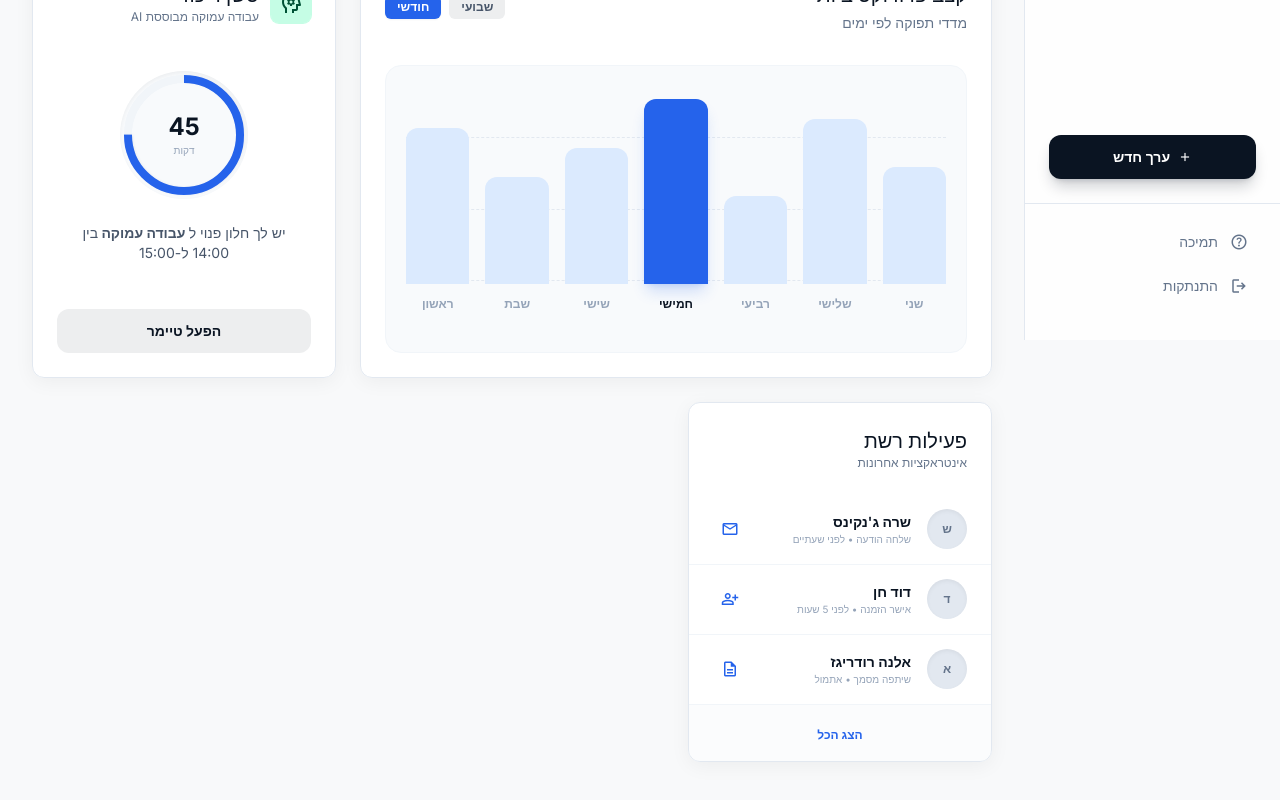
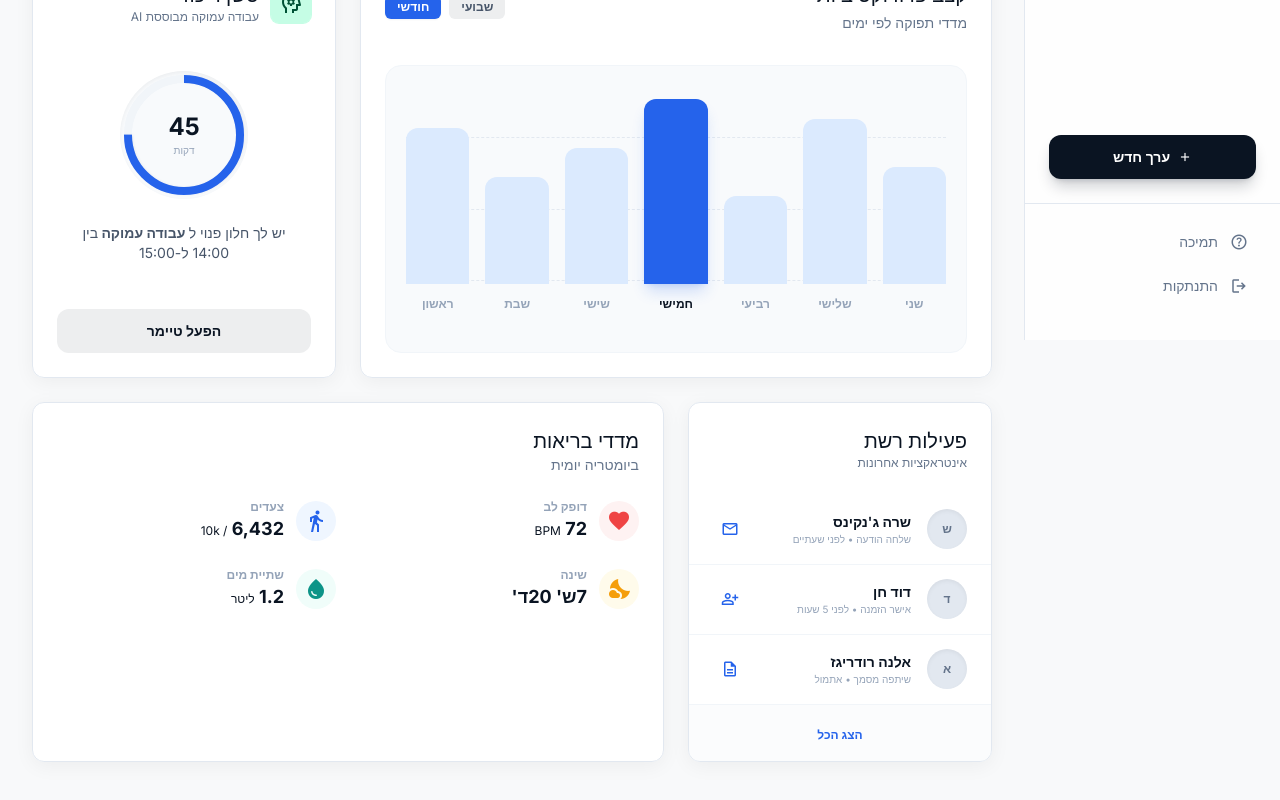
Before and after one commit to YotamA1995/my-life-dashboard, a React (Vite) app: page / in a window 1280 px wide. Shown: the part 460-1260 px from the top of the page. Built offline with nearby package versions, Linux system fonts and the light colour scheme.

Commit message:
Add WellnessCard component to DashboardPage for enhanced user well-being insights

```diff
--- /dev/null
+++ b/src/components/WellnessCard.tsx
@@ -0,0 +1,68 @@
+
+
+const stats = [
+  {
+    label: "דופק לב",
+    value: "72",
+    unit: "BPM",
+    icon: "favorite",
+    color: "text-red-500",
+    bg: "bg-red-50",
+  },
+  {
+    label: "צעדים",
+    value: "6,432",
+    unit: "/ 10k",
+    icon: "directions_walk",
+    color: "text-blue-600",
+    bg: "bg-blue-50",
+  },
+  {
+    label: "שינה",
+    value: "7ש' 20ד'",
+    unit: "",
+    icon: "nights_stay",
+    color: "text-amber-500",
+    bg: "bg-amber-50",
+  },
+  {
+    label: "שתיית מים",
+    value: "1.2",
+    unit: "ליטר",
+    icon: "water_drop",
+    color: "text-teal-600",
+    bg: "bg-teal-50",
+  },
+];
+
+export default function WellnessCard() {
+  return (
+    <section className="col-span-12 lg:col-span-8 rounded-xl border border-slate-200 bg-white/90 p-card-padding shadow-[0px_4px_20px_rgba(0,0,0,0.05)] backdrop-blur-sm transition-all duration-300 hover:-translate-y-1 hover:shadow-[0px_10px_30px_rgba(0,0,0,0.08)]">
+      <div className="flex items-center justify-between mb-6">
+        <div>
+          <h3 className="text-h3 text-primary">מדדי בריאות</h3>
+          <p className="text-sm text-slate-500">ביומטריה יומית</p>
+        </div>
+      </div>
+
+      <div className="grid grid-cols-2 gap-6">
+        {stats.map((item) => (
+          <div key={item.label} className="flex items-center gap-3">
+            <div className={`w-10 h-10 rounded-full flex items-center justify-center ${item.bg}`}>
+              <span className={`material-symbols-outlined ${item.color}`} style={{ fontVariationSettings: "'FILL' 1" }}>
+                {item.icon}
+              </span>
+            </div>
+
+            <div>
+              <p className="text-xs font-bold text-slate-400 uppercase">{item.label}</p>
+              <p className="text-lg font-bold text-primary">
+                {item.value} <span className="text-xs font-normal">{item.unit}</span>
+              </p>
+            </div>
+          </div>
+        ))}
+      </div>
+    </section>
+  );
+}
--- a/src/pages/DashboardPage.tsx
+++ b/src/pages/DashboardPage.tsx
@@ -4,6 +4,7 @@ import SummaryCard from "../components/SummaryCard";
 import ProductivityChart from "../components/ProductivityChart";
 import FocusSession from "../components/FocusSession";
 import NetworkActivity from "../components/NetworkActivity";
+import WellnessCard from "../components/WellnessCard";
 
 export default function DashboardPage() {
   return (
@@ -56,6 +57,7 @@ export default function DashboardPage() {
             <ProductivityChart />
             <FocusSession />
             <NetworkActivity />
+            <WellnessCard />
           </div>
         </main>
       </div>
```
